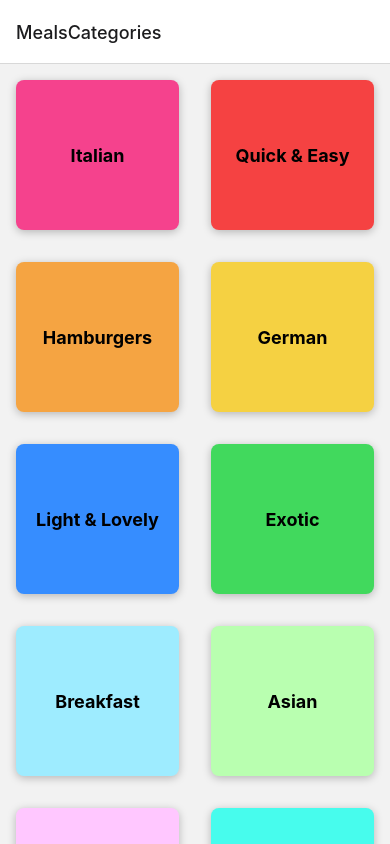
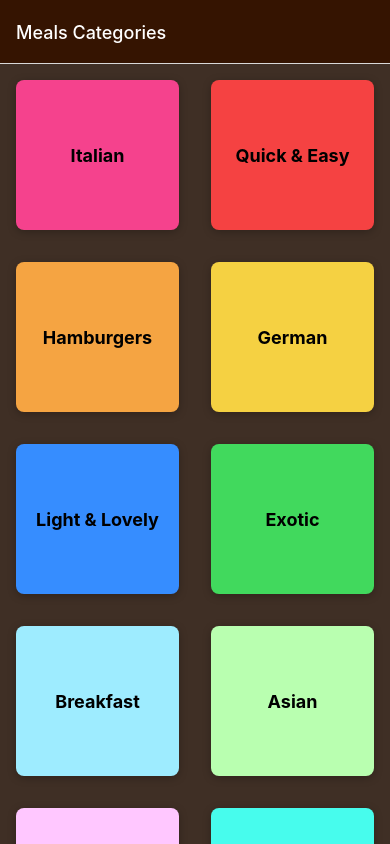
Before and after one commit to mdrdavid/meals-app, a React Native app in the folder meals-app/: screen / in a window 390 px wide. Built offline with nearby package versions, Linux system fonts and the light colour scheme.

Commit message:
styling headers and screen background

```diff
--- a/meals-app/App.js
+++ b/meals-app/App.js
@@ -13,11 +13,30 @@
     <>
       <StatusBar styles="light" />
       <NavigationContainer>
-        <Stack.Navigator>
-          <Stack.Screen name="MealsCategories" component={CategoriesScreen} />
-          <Stack.Screen name="MealsOverview" component={MealsOverviewScreen} />
+        {/* set default screen options that will appear on all screens */}
+        <Stack.Navigator
+          screenOptions={{
+            headerStyle: { backgroundColor: "#351401" }, // set the color of the header
+            headerTintColor: "white", // set the color of the header title
+            contentStyle: { backgroundColor: "#3f2f25" }, // set styles for the main screen
+          }}
+        >
+          <Stack.Screen
+            name="MealsCategories"
+            component={CategoriesScreen}
+            options={{
+              title: "Meals Categories",
+            }}
+          />
+          <Stack.Screen
+            name="MealsOverview"
+            component={MealsOverviewScreen}
+            options={{
+              title: "Meals Overview",
+              headerStyle: { backgroundColor: "#48d1cc" },
+            }}
+          />
         </Stack.Navigator>
-        {/* <CategoriesScreen /> */}
       </NavigationContainer>
     </>
   );
```
